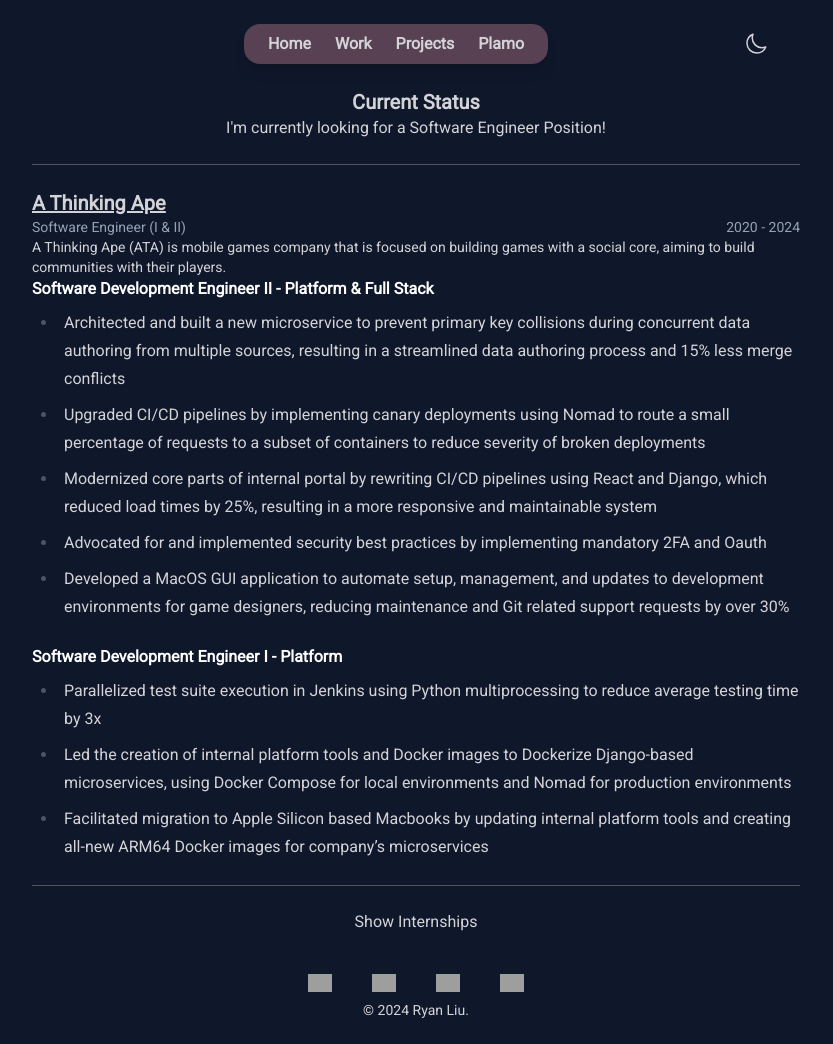
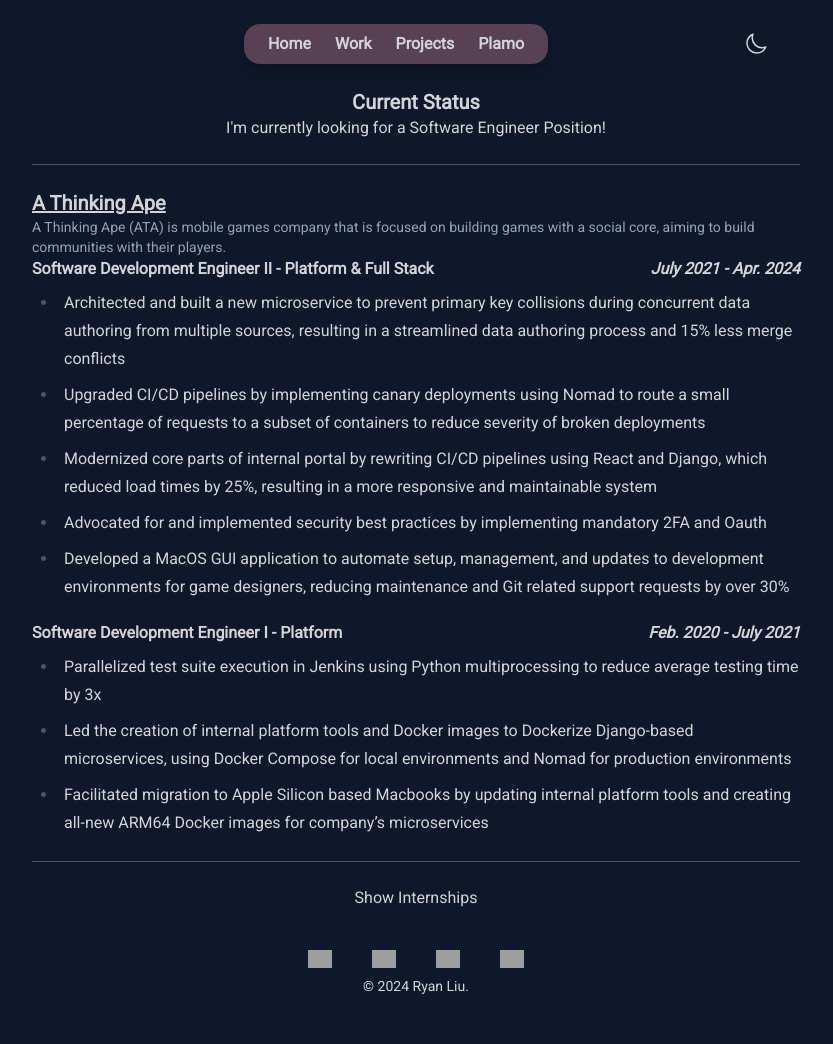
Before and after one commit to RyanLiu6/ryanliu6.xyz, an Astro site: page /work in a window 1280 px wide. Shown: the whole page, without its empty margins (224-1057 px from the left). After the commit the page ends 1020 px from the top, so only its background shows below. Built offline with nearby package versions, Linux system fonts and the light colour scheme; Astro itself is replaced by a stand-in of ours; grey boxes are pictures that could not be loaded.

Commit message:
Redo Work Content by moving Position and Time into Markdown and rendering using custom component

```diff
--- a/src/components/WorkContent.tsx
+++ b/src/components/WorkContent.tsx
@@ -1,7 +1,8 @@
+import classNames from "classnames";
 import Markdown from "react-markdown";
 import type { CollectionEntry } from "astro:content";
 
-import { mdClass } from "@/components/common/utils";
+import { mdClass, textClass } from "@/components/common/utils";
 
 interface WorkProps {
   work: CollectionEntry<"work"> | CollectionEntry<"internships">;
@@ -20,12 +21,27 @@
             {work.data.employer}
           </a>
         </h1>
-        <div className="flex flex-row justify-between text-slate-500 dark:text-slate-400 text-sm">
-          <p>{work.data.position}</p>
-          <p>{work.data.dates}</p>
-        </div>
-        <p className="text-sm">{work.data.description}</p>
-        <Markdown className={mdClass}>{work.body}</Markdown>
+        <p className="text-sm text-slate-500 dark:text-slate-400">{work.data.description}</p>
+        <Markdown
+          className={mdClass}
+          components={{
+            h4(props) {
+              const {children, node, ...rest} = props
+              const content = children as string;
+              const [position, time] = content.split("::");
+              const h4Class = classNames(textClass, "flex flex-row justify-between m-0")
+
+              return (
+                <h4 {...rest} className={h4Class}>
+                  <p className="font-bold m-0">{position.trim()}</p>
+                  <p className="italic m-0">{time.trim()}</p>
+                </h4>
+              )
+            }
+          }}
+        >
+          {work.body}
+        </Markdown>
       </article>
     </section>
   )
--- a/src/content/config.ts
+++ b/src/content/config.ts
@@ -7,8 +7,6 @@
 
 const workSchema = baseSchema.extend({
   employer: z.string(),
-  position: z.string(),
-  dates: z.string(),
   lastDate: z.date(),
 })
 
--- a/src/content/internships/ATA.md
+++ b/src/content/internships/ATA.md
@@ -1,11 +1,10 @@
 ---
 employer: "A Thinking Ape"
-position: "Software Engineer Intern"
-dates: "05.2019 - 08.2019"
 lastDate: 2019-08-30
 description: "Same Employer as above 😄"
 link: "https://www.athinkingape.com/"
 ---
+#### Software Engineer Intern :: May 2019 - Aug. 2019
 * Resolved critical issue with Kafka-to-BigQuery replication lag due to schema changes by notifying contributing engineer(s) via Slack DMs and then seamlessly applying schema changes without any further input from users
 * Coordinated with senior engineers and leadership to determine impact and requirements to successfully migrate existing local environments from Virtual Machines to Docker
 * Developed internal tools to facilitate the actual move from VMs to using Docker, including tools to create our own custom Docker images
--- a/src/content/internships/MotionMetrics.md
+++ b/src/content/internships/MotionMetrics.md
@@ -1,11 +1,10 @@
 ---
 employer: "Motion Metrics International"
-position: "Firmware Engineer Intern"
-dates: "09.2017 - 12.2017"
 lastDate: 2017-12-22
 description: "Motion Metrics is a local AI and Computer Vision company that focuses on providing products to create a safer and more efficient mining process."
 link: "https://www.motionmetrics.com/"
 ---
+#### Software Engineer Intern :: Sept. 2017 - Dec. 2017
 * Improved customer experience and system stability by eliminating uncaught bugs through implementing system and unit tests using GoogleTest and GoogleMock
 * Decreased number of false alarms by revising data collection algorithms through reducing density of clusters and increasing total number of collected points
 * Sped up overall system performance by more than 10% by removing layers of abstraction and refactoring legacy code to leverage standard C++11/14 libraries
--- a/src/content/internships/SMART.md
+++ b/src/content/internships/SMART.md
@@ -1,11 +1,10 @@
 ---
 employer: "SMART Technologies"
-position: "Firmware Engineer Intern"
-dates: "01.2017 - 09.2017"
 lastDate: 2017-09-30
 description: "SMART Technologies manufactures products for the classroom for the 21st century. Their primary offering is Interactive Displays."
 link: "https://www.smarttech.com/"
 ---
+#### Firmware Engineer Intern :: Jan. 2017 - Sept. 2017
 * Designed an innovative serial-based control system in C++ to manage SMART’s latest SMART Boards through the implementation of test-driven development
 * Validated system functionality of latest SMART Boards through an automated test environment implemented in C++ using above control system
 * Prototyped next generation NFC based education SMART Boards by constructing custom NFC chips and readers in hardware and firmware
--- a/src/content/work/ATA.md
+++ b/src/content/work/ATA.md
@@ -1,19 +1,17 @@
 ---
 employer: "A Thinking Ape"
-position: "Software Engineer (I & II)"
-dates: "2020 - 2024"
 lastDate: 2024-04-23
 description: "A Thinking Ape (ATA) is mobile games company that is focused on building games with a social core, aiming to build communities with their players."
 link: "https://www.athinkingape.com/"
 ---
-#### Software Development Engineer II - Platform & Full Stack
+#### Software Development Engineer II - Platform & Full Stack :: July 2021 - Apr. 2024
 * Architected and built a new microservice to prevent primary key collisions during concurrent data authoring from multiple sources, resulting in a streamlined data authoring process and 15% less merge conflicts
 * Upgraded CI/CD pipelines by implementing canary deployments using Nomad to route a small percentage of requests to a subset of containers to reduce severity of broken deployments
 * Modernized core parts of internal portal by rewriting CI/CD pipelines using React and Django, which reduced load times by 25%, resulting in a more responsive and maintainable system
 * Advocated for and implemented security best practices by implementing mandatory 2FA and Oauth
 * Developed a MacOS GUI application to automate setup, management, and updates to development environments for game designers, reducing maintenance and Git related support requests by over 30%
 
-#### Software Development Engineer I - Platform
+#### Software Development Engineer I - Platform :: Feb. 2020 - July 2021
 * Parallelized test suite execution in Jenkins using Python multiprocessing to reduce average testing time by 3x
 * Led the creation of internal platform tools and Docker images to Dockerize Django-based microservices, using Docker Compose for local environments and Nomad for production environments
 * Facilitated migration to Apple Silicon based Macbooks by updating internal platform tools and creating all-new ARM64 Docker images for company’s microservices
```
